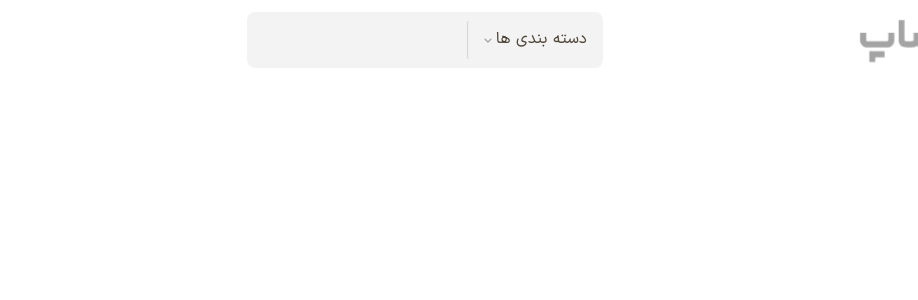
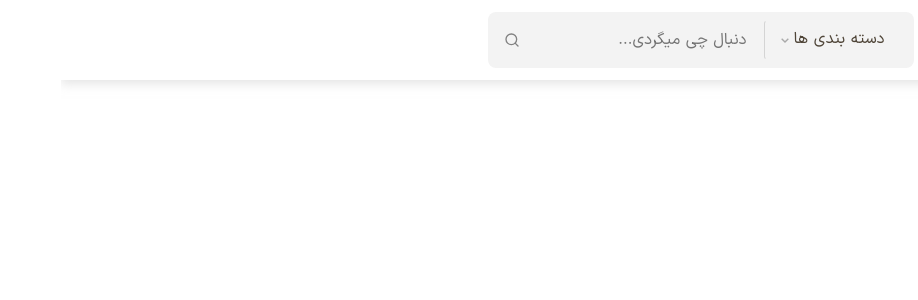
Before and after one commit to alichatraei/Shopping-store-with-react-, a React (Create React App) app: page / in a window 1280 px wide. Shown: the top 300 px of the page, without its empty margins (362-1280 px from the left). Built offline with nearby package versions, Linux system fonts and the light colour scheme; the HTML template or start-up script is replaced by a standard one.

Commit message:
Complete Searchbox

```diff
--- a/src/Components/DropDownMenu/DropDownMenu.tsx
+++ b/src/Components/DropDownMenu/DropDownMenu.tsx
@@ -5,7 +5,7 @@ import DropDownMenuStyles from "./DropDownMenuStyles.module.css";
 const DropDownMenu = (): JSX.Element => {
   return (
     <>
-      <Dropdown className="h-100">
+      <Dropdown className={`h-100 ${DropDownMenuStyles.dropDown}`}>
         <Dropdown.Toggle
           variant="transparent"
           className={DropDownMenuStyles.dropDownToggleBtn}
--- a/src/Components/DropDownMenu/DropDownMenuStyles.module.css
+++ b/src/Components/DropDownMenu/DropDownMenuStyles.module.css
@@ -2,6 +2,7 @@
   height: 100%;
   color: #4f4538;
   border-left: 1px solid #d4d4d4 !important;
+  width: auto;
 }
 .cheveronDownIcon {
   height: 100%;
--- /dev/null
+++ b/src/Components/SearchInput/SearchInput.tsx
@@ -0,0 +1,15 @@
+import React from "react";
+import SearchInputStyles from "./SearchInputStyles.module.css";
+const SearchInput = () => {
+  return (
+    <>
+      <input
+        type="text"
+        placeholder="دنبال چی میگردی..."
+        className={`h-100 bg-transparent border-none mx-3 ${SearchInputStyles.searchInput}`}
+      />
+    </>
+  );
+};
+
+export default SearchInput;
--- /dev/null
+++ b/src/Components/SearchInput/SearchInputStyles.module.css
@@ -0,0 +1,4 @@
+.searchInput {
+  border: none;
+  outline: none;
+}
--- a/src/Components/SearchMenuBox/SearchMenuBox.module.css
+++ b/src/Components/SearchMenuBox/SearchMenuBox.module.css
@@ -2,7 +2,9 @@
   min-height: 3.5rem;
   max-height: 10rem;
   border-radius: 8px;
-  padding: 0.5rem 0.2rem;
+  padding: 0.5rem 1rem;
   background-color: #f3f3f3;
   width: 100%;
+  display: flex;
+  align-items: center;
 }
--- a/src/Components/SearchMenuBox/SearchMenuBox.tsx
+++ b/src/Components/SearchMenuBox/SearchMenuBox.tsx
@@ -1,10 +1,13 @@
 import React from "react";
 import SearchMenuBoxStyles from "./SearchMenuBox.module.css";
-import { DropDownMenu } from "..";
+import { DropDownMenu, SearchInput } from "..";
+import { FiSearch } from "react-icons/fi";
 const SearchMenuBox = (): JSX.Element => {
   return (
     <div className={SearchMenuBoxStyles.searchMenuContainer}>
       <DropDownMenu />
+      <SearchInput />
+      <FiSearch className="h-100" color="#818181" />
     </div>
   );
 };
--- a/src/Components/index.ts
+++ b/src/Components/index.ts
@@ -1,3 +1,5 @@
 import SearchMenuBox from "./SearchMenuBox/SearchMenuBox";
 import DropDownMenu from "./DropDownMenu/DropDownMenu";
-export { SearchMenuBox, DropDownMenu };
+import SearchInput from "./SearchInput/SearchInput";
+
+export { SearchMenuBox, DropDownMenu, SearchInput };
--- a/src/Layout/HeaderLayout/HeaderLayout.module.css
+++ b/src/Layout/HeaderLayout/HeaderLayout.module.css
@@ -1,4 +1,6 @@
 .header {
   background-color: #fff;
   height: 5rem;
+  padding: 0 2.2rem;
+  box-shadow: 0px 4px 10px rgba(204, 204, 204, 0.5);
 }
--- a/src/Layout/HeaderLayout/HeaderLayout.tsx
+++ b/src/Layout/HeaderLayout/HeaderLayout.tsx
@@ -6,7 +6,7 @@ import { SearchMenuBox } from "../../Components";
 const HeaderLayout = () => {
   return (
     <header className={HeaderLayoutStyles.header}>
-      <Container className="h-100">
+      <Container fluid className="h-100">
         <Row className="h-100">
           <Col className="h-100">
             <img src={Logo} alt={Logo} title={Logo} className="h-100" />
```
Also changed, not shown: src/Assets/Icons/chevron-down.svg (renamed from src/Assets/Images/Icons/chevron-down.svg).
